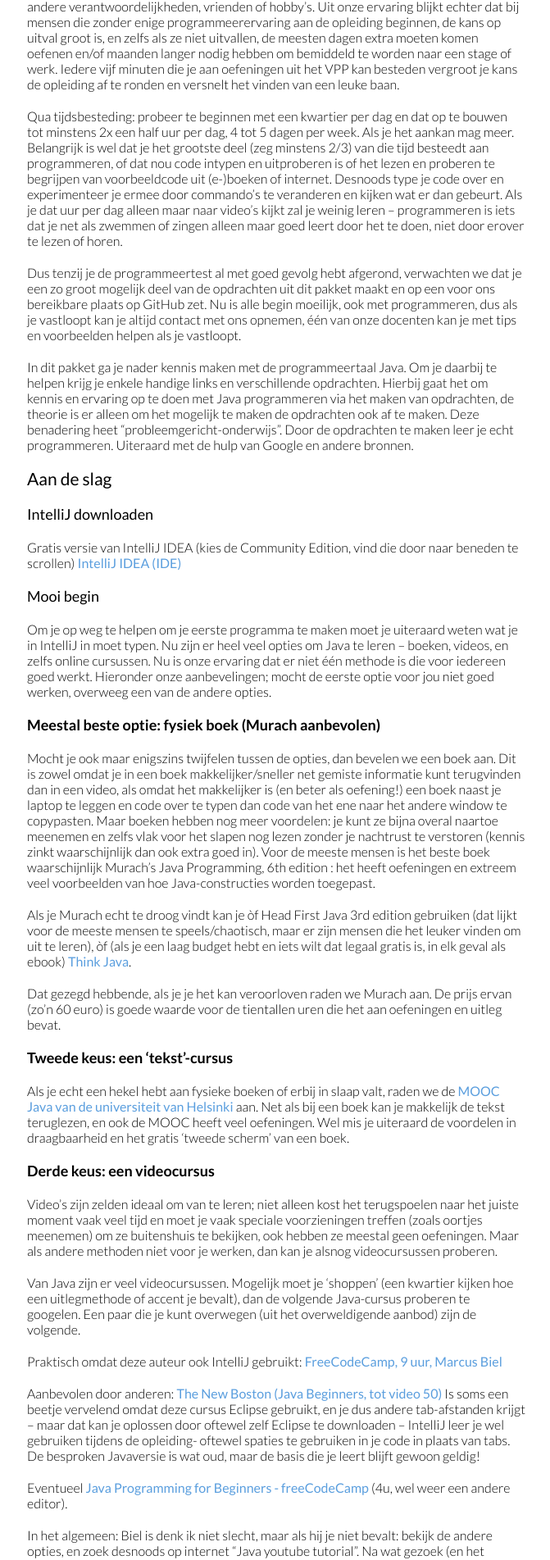
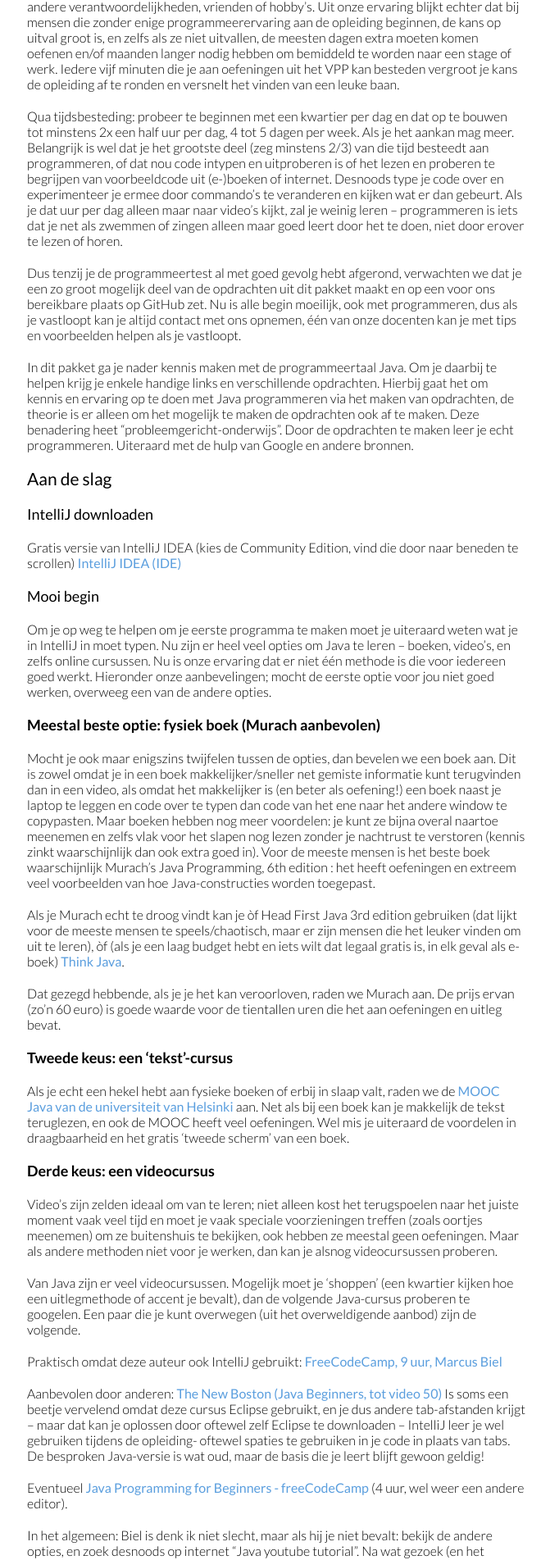
Before and after one commit to ITvitae/itvitae.github.io, a Jekyll site: the page built from docs/orientatie-java.md, in a window 1280 px wide. Shown: the part 344-2247 px from the top of the page at 82% size, without its empty margins (303-974 px from the left). Built offline with Jekyll 4.4.1, drawn with Linux system fonts in a browser that asks for light colours; some of the changed text lies outside the part shown.

Commit message:
java orientation spelling corrected

```diff
--- a/docs/orientatie-java.md
+++ b/docs/orientatie-java.md
@@ -14,7 +14,7 @@ hoever je bent ten opzichte van het ideale instroomniveau. Op basis daarvan kunn
 De oefeningen uit dit VPP maken kost tijd, die je moet vrijmaken naast je huidige baan, andere verantwoordelijkheden, vrienden of hobby’s. Uit onze ervaring blijkt echter dat bij mensen die zonder enige programmeerervaring aan de opleiding beginnen, de kans op uitval groot is, en zelfs als
 ze niet uitvallen, de meesten dagen extra moeten komen oefenen en/of maanden langer nodig hebben om bemiddeld te worden naar een stage of werk. Iedere vijf minuten die je aan oefeningen uit het VPP kan besteden vergroot je kans de opleiding af te ronden en versnelt het vinden van een leuke baan.
 
-Qua tijdsbesteding: probeer te beginnen met een kwartier per dag en dat op te bouwen tot minstens 2x een half uur per dag, 4 tot 5 dagen per week. Als je het aankan mag meer. Belangrijk is wel dat je het grootste deel (zeg minstens 2/3) van die tijd besteedt aan programmeren, of dat nou code intypen en uitproberen is of het lezen en proberen te begrijpen van voorbeeldcode uit (e-)boeken of internet. Desnoods type je code over en experimenteer je ermee door commando's te veranderen en kijken wat er dan gebeurt. Als je dat uur per dag alleen maar naar video’s kijkt zal je weinig leren – programmeren is iets dat je net als zwemmen of zingen alleen maar goed leert door het te doen, niet door erover te lezen of horen.
+Qua tijdsbesteding: probeer te beginnen met een kwartier per dag en dat op te bouwen tot minstens 2x een half uur per dag, 4 tot 5 dagen per week. Als je het aankan mag meer. Belangrijk is wel dat je het grootste deel (zeg minstens 2/3) van die tijd besteedt aan programmeren, of dat nou code intypen en uitproberen is of het lezen en proberen te begrijpen van voorbeeldcode uit (e-)boeken of internet. Desnoods type je code over en experimenteer je ermee door commando's te veranderen en kijken wat er dan gebeurt. Als je dat uur per dag alleen maar naar video’s kijkt, zal je weinig leren – programmeren is iets dat je net als zwemmen of zingen alleen maar goed leert door het te doen, niet door erover te lezen of horen.
 
 Dus tenzij je de programmeertest al met goed gevolg hebt afgerond, verwachten we dat je een zo groot mogelijk deel van de opdrachten uit dit pakket maakt en op een voor ons bereikbare plaats op GitHub zet. Nu is alle begin moeilijk, ook met programmeren, dus als je vastloopt kan je altijd contact
 met ons opnemen, één van onze docenten kan je met tips en voorbeelden helpen als je vastloopt.
@@ -30,16 +30,16 @@ Gratis versie van IntelliJ IDEA (kies de Community Edition, vind die door naar b
 [IntelliJ IDEA (IDE)](https://www.jetbrains.com/idea/download/)
 
 ### Mooi begin
-Om je op weg te helpen om je eerste programma te maken moet je uiteraard weten wat je in IntelliJ in moet typen. Nu zijn er heel veel opties om Java te leren – boeken, videos, en zelfs online cursussen. Nu is onze ervaring dat er niet één methode is die voor iedereen goed werkt. Hieronder onze
+Om je op weg te helpen om je eerste programma te maken moet je uiteraard weten wat je in IntelliJ in moet typen. Nu zijn er heel veel opties om Java te leren – boeken, video's, en zelfs online cursussen. Nu is onze ervaring dat er niet één methode is die voor iedereen goed werkt. Hieronder onze
 aanbevelingen; mocht de eerste optie voor jou niet goed werken, overweeg een van de andere opties.
 
 #### Meestal beste optie: fysiek boek (Murach aanbevolen)
 
 Mocht je ook maar enigszins twijfelen tussen de opties, dan bevelen we een boek aan. Dit is zowel omdat je in een boek makkelijker/sneller net gemiste informatie kunt terugvinden dan in een video, als omdat het makkelijker is (en beter als oefening!) een boek naast je laptop te leggen en code over te typen dan code van het ene naar het andere window te copypasten. Maar boeken hebben nog meer voordelen: je kunt ze bijna overal naartoe meenemen en zelfs vlak voor het slapen nog lezen zonder je nachtrust te verstoren (kennis zinkt waarschijnlijk dan ook extra goed in). Voor de meeste mensen is het beste boek waarschijnlijk Murach's Java Programming, 6th edition : het heeft oefeningen en extreem veel voorbeelden van hoe Java-constructies worden toegepast.
 
-Als je Murach echt te droog vindt kan je òf Head First Java 3rd edition gebruiken (dat lijkt voor de meeste mensen te speels/chaotisch, maar er zijn mensen die het leuker vinden om uit te leren), òf (als je een laag budget hebt en iets wilt dat legaal gratis is, in elk geval als ebook) [Think Java](https://greenteapress.com/thinkapjava/thinkapjava.pdf).
+Als je Murach echt te droog vindt kan je òf Head First Java 3rd edition gebruiken (dat lijkt voor de meeste mensen te speels/chaotisch, maar er zijn mensen die het leuker vinden om uit te leren), òf (als je een laag budget hebt en iets wilt dat legaal gratis is, in elk geval als e-boek) [Think Java](https://greenteapress.com/thinkapjava/thinkapjava.pdf).
 
-Dat gezegd hebbende, als je je het kan veroorloven raden we Murach aan. De prijs ervan (zo'n 60 euro) is goede waarde voor de tientallen uren die het aan oefeningen en uitleg bevat.
+Dat gezegd hebbende, als je je het kan veroorloven, raden we Murach aan. De prijs ervan (zo'n 60 euro) is goede waarde voor de tientallen uren die het aan oefeningen en uitleg bevat.
 
 #### Tweede keus: een ‘tekst'-cursus
 Als je echt een hekel hebt aan fysieke boeken of erbij in slaap valt, raden we de [MOOC Java van de universiteit van Helsinki](https://java-programming.mooc.fi/) aan. Net als bij een boek kan je makkelijk de tekst teruglezen, en ook de MOOC heeft veel oefeningen. Wel mis je uiteraard de voordelen in draagbaarheid en het gratis 'tweede scherm’ van een boek.
@@ -52,16 +52,16 @@ Van Java zijn er veel videocursussen. Mogelijk moet je 'shoppen’ (een kwartier
 Praktisch omdat deze auteur ook IntelliJ gebruikt:
 [FreeCodeCamp, 9 uur, Marcus Biel](https://www.youtube.com/watch?v=grEKMHGYyns)
 
-Aanbevolen door anderen: [The New Boston (Java Beginners, tot video 50)](https://www.youtube.com/playlist?list=PLFE2CE09D83EE3E28) Is soms een beetje vervelend omdat deze cursus Eclipse gebruikt, en je dus andere tab-afstanden krijgt – maar dat kan je oplossen door oftewel zelf Eclipse te downloaden – IntelliJ leer je wel gebruiken tijdens de opleiding- oftewel spaties te gebruiken in je code in plaats van tabs. De besproken Javaversie is wat oud, maar de basis die je leert blijft gewoon geldig!
+Aanbevolen door anderen: [The New Boston (Java Beginners, tot video 50)](https://www.youtube.com/playlist?list=PLFE2CE09D83EE3E28) Is soms een beetje vervelend omdat deze cursus Eclipse gebruikt, en je dus andere tab-afstanden krijgt – maar dat kan je oplossen door oftewel zelf Eclipse te downloaden – IntelliJ leer je wel gebruiken tijdens de opleiding- oftewel spaties te gebruiken in je code in plaats van tabs. De besproken Java-versie is wat oud, maar de basis die je leert blijft gewoon geldig!
 
-Eventueel [Java Programming for Beginners - freeCodeCamp](https://www.youtube.com/watch?v=A74TOX803D0) (4u, wel weer een andere editor).
+Eventueel [Java Programming for Beginners - freeCodeCamp](https://www.youtube.com/watch?v=A74TOX803D0) (4 uur, wel weer een andere editor).
 
 In het algemeen: Biel is denk ik niet slecht, maar als hij je niet bevalt: bekijk de andere opties, en zoek desnoods op internet "Java youtube tutorial". Na wat gezoek (en het downloaden van de gebruikte editor) zal je altijd wel iemand vinden die redelijk naar tevredenheid dingen uitlegt. Maar zeker bij video’s moet je opletten dat je ook zelf gaat oefenen! Meer daarover in de volgende secties.
 
 _Denk eraan, je gaat Java leren door het doen; niet uitgebreid op een traditionele schoolse manier eerst alles leren en dan pas doen. Deze methode heet “Problem Based Learning”._
 
 ### GitHub
-Plaats je opdrachten op GitHub. Dit is een heel belangrijke plek voor je portfolio als programmeur maar ook voor ITvitae wanneer je deelneemt aan een traject. Tijdens de Java-opleiding zet je je oefeningen ook op GitHub, zodat je je code makkelijk met de docenten en andere deelnemers kan bespreken, zelfs als één of meerdere personen door omstandigheden alleen online aanwezig zijn. Wanneer je nog geen (gratis) account hebt kijk dan op [GitHub](https://github.com/join?source=login) zelf.
+Plaats je opdrachten op GitHub. Dit is een heel belangrijke plek voor je portfolio als programmeur, maar ook voor ITvitae wanneer je deelneemt aan een traject. Tijdens de Java-opleiding zet je je oefeningen ook op GitHub, zodat je je code makkelijk met de docenten en andere deelnemers kan bespreken, zelfs als één of meerdere personen door omstandigheden alleen online aanwezig zijn. Wanneer je nog geen (gratis) account hebt kijk dan op [GitHub](https://github.com/join?source=login) zelf.
 
 ## Opdrachten
 Maak bij het programmeren gerust gebruik van voorbeelden en hulpmiddelen die het Internet biedt. Belangrijk hierbij is dat je wel snapt wat je doet en niet zomaar klakkeloos code kopieert zonder te begrijpen wat het precies doet. Het leren wordt hierdoor een neveneffect van het verkennen. Als
@@ -71,7 +71,7 @@ vuistregel: je mag een blok code van het internet (of ChatGPT) kopiëren, maar
 variabele kon declareren; hij had dus niets geleerd van die vele uren copy-paste. Want het gaat hier immers niet om het snel afkrijgen van opdrachten (geen enkele werkgever gaat je geld betalen voor een Hello-World-programma) maar dat je iets leert van de opdracht. Vergelijk het met gewichtheffen: de waarde van gewichtheffen is niet dat werkgevers je ervoor betalen om gewichten tijdelijk hoger in de lucht te heffen, maar dat je er sterker en
 gezonder van wordt. Code kopiëren van het internet is als het iemand anders betalen om gewichten voor je te heffen: dat is verspilde moeite en geld (in elk geval voor jou!)
 
-2. Als je code kopieert moet je na het afmaken van het programma elke regel kunnen uitleggen aan een vriend/partner of slim nichtje. Als je het niet kan uitleggen, heb je het niet begrepen, en als het echt moeilijk is, vraag internet (Google, maar er zijn grote en vriendelijke Javagemeenschappen op bijvoorbeeld Discord), ChatGPT, of één van onze docenten om uitleg.
+2. Als je code kopieert moet je na het afmaken van het programma elke regel kunnen uitleggen aan een vriend/partner of slim nichtje. Als je het niet kan uitleggen, heb je het niet begrepen, en als het echt moeilijk is, vraag internet (Google, maar er zijn grote en vriendelijke Java-gemeenschappen op bijvoorbeeld Discord), ChatGPT, of één van onze docenten om uitleg.
 
 3. Zet in je agenda dat je de volgende dag de opdracht opnieuw probeert te maken – ZONDER internet. Als dat niet lukt, type het over van het oude voorbeeld. Herhaal dit elke dag totdat je het programma zonder hulp van internet of van je oude programma kunt schrijven. Ja, dat duurt lang, maar actief herhalen is één van de meest effectieve leermethodes, en elk uur dat
 je daaraan besteedt zal zich dubbel en dwars terugbetalen in het sneller vinden van een leuke baan!
@@ -87,7 +87,7 @@ meer, bijvoorbeeld 20 or 30 regels per uur is beter) zijn de oefeningen waarschi
 
 [Een voorbeeld van hoe je kan bijhouden wat je programmeersnelheid bij verschillende oefeningen is](https://github.com/EWLameijer/JavaExercisesWithJournal/blob/master/journal.txt)
 
-Als de oefeningen (nog) te moeilijk zijn is het verstandig de oude stof nog eens te oefenen. Dat is immers hoe je normaal dingen leert beheersen-je leert niet vlot rekenen door één keer te herhalen dat 2 x 2 4 is, je herhaalt het tientallen keren op verschillende dagen en zelfs in verschillende weken,
+Als de oefeningen (nog) te moeilijk zijn is het verstandig de oude stof nog eens te oefenen. Dat is immers hoe je normaal dingen leert beheersen - je leert niet vlot rekenen door één keer te herhalen dat 2 x 2 4 is, je herhaalt het tientallen keren op verschillende dagen en zelfs in verschillende weken,
 en pas dan wordt rekenen gemakkelijk.
 
 Hoe oefen je de oude stof opnieuw? De simpelste methode is de relevante andere oefeningen die de techniek gebruiken nòg eens te maken, liefst zonder naar het oude voorbeeld te kijken. Het kan ook helpen ergens in een tekstbestand aantekeningen te maken over bepaalde voorbeelden in het boek
@@ -133,7 +133,7 @@ Qua basiskennis zien we het liefst dat je op ‘Codewars'-niveau bent: for-loops
 
 Als het even kan: alles wat je leert over klassen en interfaces is mooi meegenomen. Zolang je jezelf niet overspannen werkt, is meer leren alleen een voordeel!
 
-Qua 'vloeiendheid’: liefst dus eenvoudige opgaven kunnen maken van Codewars of Kattis, met een tempo van meer dan 15 regels code per uur. En tenzij je al jaren programmeert is het sowieso goed elke dag wat te programmeren, elke 5 minuten aan programmeren besteed helpt met het op tijd afmaken van de opleiding en het sneller vinden van een stage en baan!
+Qua 'vloeiendheid’: liefst dus eenvoudige opgaven kunnen maken van Codewars of Kattis, met een tempo van meer dan 15 regels code per uur. En, tenzij je al jaren programmeert, is het sowieso goed elke dag wat te programmeren, elke 5 minuten aan programmeren besteed helpt met het op tijd afmaken van de opleiding en het sneller vinden van een stage en baan!
 
 ## Voorbeeldopgaven
 Bij dit pakket horen ook twee pakketten te zitten met voorbeeldopgaven.
```
Also changed, not shown: other parts of docs/orientatie-java.md (+1 -1 lines).
